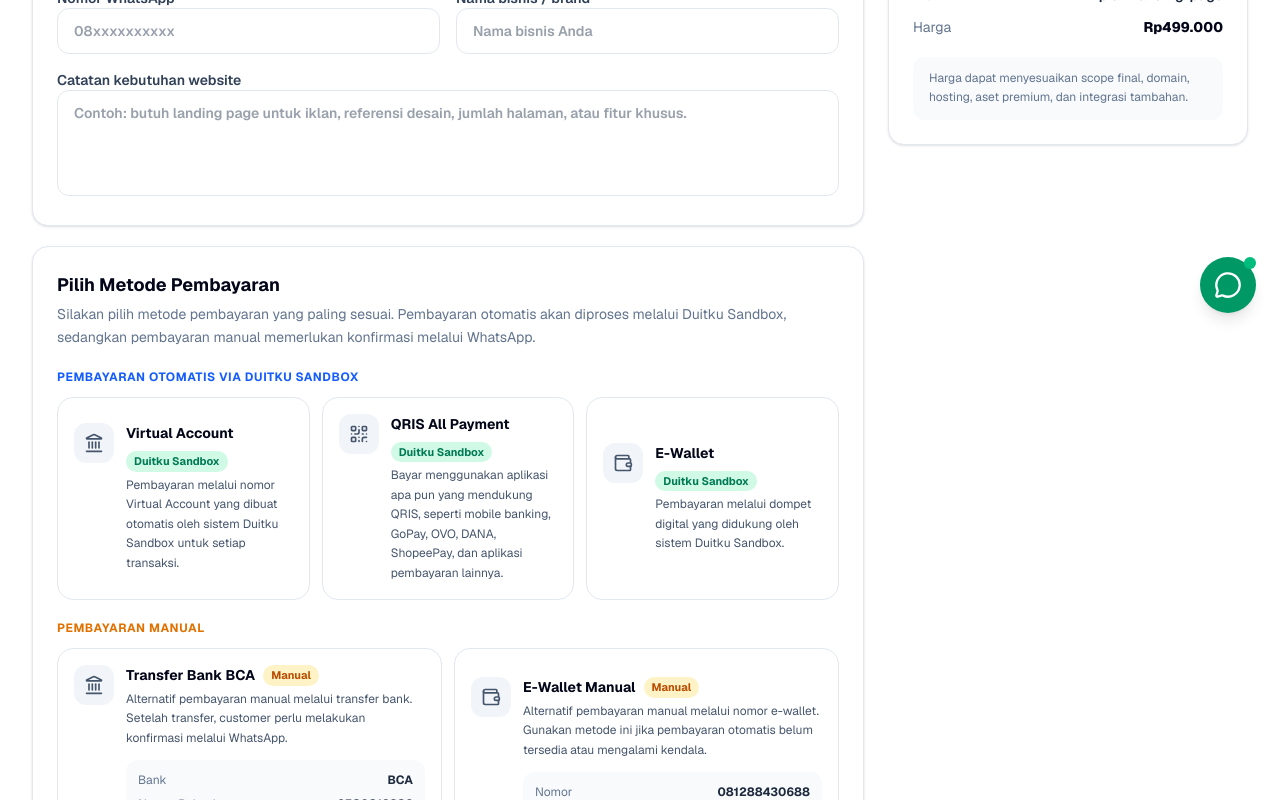
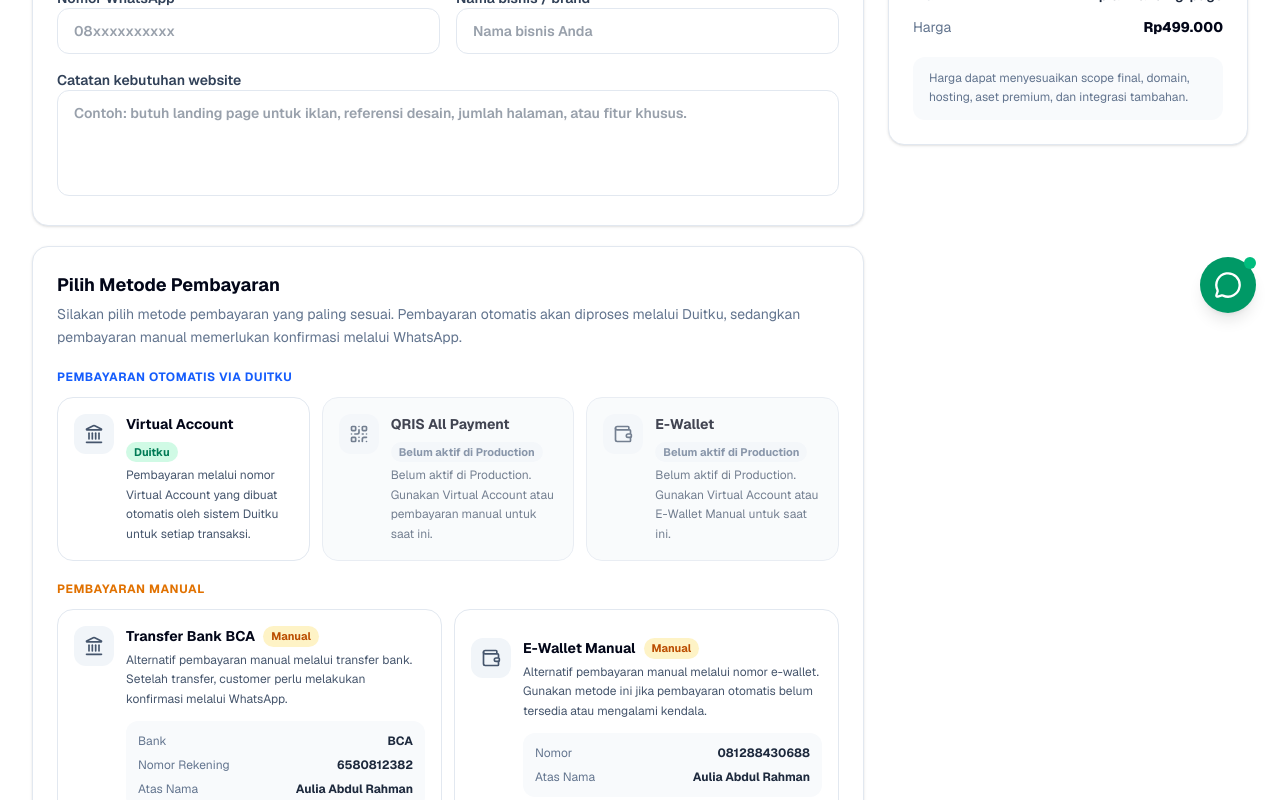
Before and after one commit to aul-ar/digital-carroll-base, a Next.js app: page /checkout in a window 1280 px wide. Shown: the part 463-1263 px from the top of the page. Built offline with nearby package versions, Linux system fonts and the light colour scheme.

Commit message:
Duitku production working

```diff
--- a/src/app/api/duitku/create-transaction/route.ts
+++ b/src/app/api/duitku/create-transaction/route.ts
@@ -1,5 +1,5 @@
 import {
-  buildDuitkuInquirySignature,
+  buildDuitkuCreateInvoiceSignature,
   createMerchantOrderId,
   DuitkuTransactionPayload,
   getDuitkuConfig,
@@ -15,7 +15,7 @@ type DuitkuErrorCode =
   | "UNKNOWN_ERROR"
   | "VALIDATION_ERROR";
 
-interface DuitkuInquiryResponse {
+interface DuitkuCreateInvoiceResponse {
   merchantCode?: string;
   reference?: string;
   paymentUrl?: string;
@@ -31,18 +31,18 @@ async function readDuitkuResponse(response: Response) {
   const text = await response.text();
 
   if (!text) {
-    return {} as DuitkuInquiryResponse;
+    return {} as DuitkuCreateInvoiceResponse;
   }
 
   try {
-    return JSON.parse(text) as DuitkuInquiryResponse;
+    return JSON.parse(text) as DuitkuCreateInvoiceResponse;
   } catch {
     return { statusMessage: text };
   }
 }
 
-function getSafeStatusMessage(response: DuitkuInquiryResponse) {
-  return response.statusMessage ?? response.Message ?? "Duitku Sandbox tidak mengembalikan pesan detail.";
+function getSafeStatusMessage(response: DuitkuCreateInvoiceResponse) {
+  return response.statusMessage ?? response.Message ?? "Duitku tidak mengembalikan pesan detail.";
 }
 
 function logDuitkuError(input: {
@@ -53,7 +53,7 @@ function logDuitkuError(input: {
   paymentMethod?: string;
   duitkuPaymentMethodCode?: string | null;
 }) {
-  console.error("Duitku Sandbox transaction error", {
+  console.error("Duitku transaction error", {
     code: input.code,
     httpStatus: input.httpStatus,
     statusMessage: input.statusMessage,
@@ -82,7 +82,7 @@ export async function POST(request: Request) {
         {
           success: false,
           code: "MISSING_DUITKU_ENV",
-          message: "Konfigurasi Duitku Sandbox belum lengkap di server.",
+          message: "Konfigurasi Duitku belum lengkap di server.",
         },
         { status: 500 }
       );
@@ -103,7 +103,7 @@ export async function POST(request: Request) {
         {
           success: false,
           code: "INVALID_PAYMENT_METHOD",
-          message: "Metode pembayaran tidak dapat diproses melalui Duitku Sandbox.",
+          message: "Metode pembayaran ini belum aktif di Duitku Production.",
         },
         { status: 400 }
       );
@@ -113,7 +113,7 @@ export async function POST(request: Request) {
       return Response.json({
         success: true,
         provider: "duitku",
-        environment: "sandbox-mock",
+        environment: "mock",
         data: {
           reference: `MOCK-${merchantOrderId}`,
           paymentUrl: null,
@@ -128,15 +128,14 @@ export async function POST(request: Request) {
     const returnUrl = `${config.siteUrl}/payment/pending?invoiceId=${encodeURIComponent(payload.invoiceId)}`;
     const productDetails = `Digital Carroll Base - ${payload.packageName}`;
     const phoneNumber = normalizePhoneNumber(payload.customerWhatsapp);
-    const signature = buildDuitkuInquirySignature({
+    const timestamp = Date.now().toString();
+    const signature = buildDuitkuCreateInvoiceSignature({
       merchantCode: config.merchantCode,
-      merchantOrderId,
-      amount: payload.amount,
+      timestamp,
       apiKey: config.apiKey,
     });
 
     const duitkuPayload = {
-      merchantCode: config.merchantCode,
       paymentAmount: payload.amount,
       paymentMethod: duitkuPaymentMethodCode,
       merchantOrderId,
@@ -160,26 +159,29 @@ export async function POST(request: Request) {
       },
       callbackUrl,
       returnUrl,
-      signature,
       expiryPeriod: 60,
     };
 
-    const duitkuResponse = await fetch(`${config.sandboxBaseUrl}/webapi/api/merchant/v2/inquiry`, {
+    const duitkuResponse = await fetch(`${config.baseUrl}/api/merchant/createInvoice`, {
       method: "POST",
-      headers: { "Content-Type": "application/json" },
+      headers: {
+        "Content-Type": "application/json",
+        "x-duitku-signature": signature,
+        "x-duitku-timestamp": timestamp,
+        "x-duitku-merchantcode": config.merchantCode,
+      },
       body: JSON.stringify(duitkuPayload),
       cache: "no-store",
     });
 
     const duitkuData = await readDuitkuResponse(duitkuResponse);
-    const hasPaymentInstruction = Boolean(duitkuData.paymentUrl || duitkuData.vaNumber || duitkuData.qrString);
-    const isSuccess = duitkuResponse.ok && duitkuData.statusCode === "00";
+    const isSuccess = duitkuResponse.ok && duitkuData.statusCode === "00" && Boolean(duitkuData.paymentUrl);
 
-    if (isSuccess && hasPaymentInstruction) {
+    if (isSuccess) {
       return Response.json({
         success: true,
         provider: "duitku",
-        environment: "sandbox",
+        environment: "production",
         data: {
           reference: duitkuData.reference,
           paymentUrl: duitkuData.paymentUrl,
@@ -207,8 +209,9 @@ export async function POST(request: Request) {
       {
         success: false,
         code: "DUITKU_REQUEST_FAILED",
-        message: "Gagal membuat transaksi Duitku Sandbox.",
+        message: "Gagal membuat transaksi Duitku.",
         detail: getSafeStatusMessage(duitkuData),
+        duitkuResponse: duitkuData,
       },
       { status: duitkuResponse.ok ? 400 : 500 }
     );
@@ -221,7 +224,7 @@ export async function POST(request: Request) {
       {
         success: false,
         code: "UNKNOWN_ERROR",
-        message: "Gagal membuat transaksi Duitku Sandbox.",
+        message: "Gagal membuat transaksi Duitku.",
       },
       { status: 500 }
     );
--- a/src/components/CheckoutClient.tsx
+++ b/src/components/CheckoutClient.tsx
@@ -13,6 +13,7 @@ interface DuitkuCreateTransactionResponse {
   success: boolean;
   code?: string;
   message?: string;
+  detail?: string;
   data?: {
     reference?: string;
     paymentUrl?: string;
@@ -34,6 +35,8 @@ interface PaymentOption {
   title: string;
   description: string;
   icon: typeof CreditCard;
+  badgeLabel?: string;
+  disabled?: boolean;
   details?: {
     label: string;
     value: string;
@@ -45,21 +48,25 @@ const automaticPaymentOptions: PaymentOption[] = [
     id: "virtual_account",
     title: "Virtual Account",
     description:
-      "Pembayaran melalui nomor Virtual Account yang dibuat otomatis oleh sistem Duitku Sandbox untuk setiap transaksi.",
+      "Pembayaran melalui nomor Virtual Account yang dibuat otomatis oleh sistem Duitku untuk setiap transaksi.",
     icon: Landmark,
   },
   {
     id: "qris",
     title: "QRIS All Payment",
     description:
-      "Bayar menggunakan aplikasi apa pun yang mendukung QRIS, seperti mobile banking, GoPay, OVO, DANA, ShopeePay, dan aplikasi pembayaran lainnya.",
+      "Belum aktif di Production. Gunakan Virtual Account atau pembayaran manual untuk saat ini.",
     icon: QrCode,
+    badgeLabel: "Belum aktif di Production",
+    disabled: true,
   },
   {
     id: "ewallet",
     title: "E-Wallet",
-    description: "Pembayaran melalui dompet digital yang didukung oleh sistem Duitku Sandbox.",
+    description: "Belum aktif di Production. Gunakan Virtual Account atau E-Wallet Manual untuk saat ini.",
     icon: Wallet,
+    badgeLabel: "Belum aktif di Production",
+    disabled: true,
   },
 ];
 
@@ -105,20 +112,26 @@ function isManualPayment(method: PaymentMethod | "") {
   return method === "bank_transfer_manual" || method === "ewallet_manual";
 }
 
-function getDuitkuErrorMessage(code?: string) {
+function isAutomaticPaymentActive(method: PaymentMethod) {
+  return method === "virtual_account";
+}
+
+function getDuitkuErrorMessage(code?: string, serverMessage?: string, detail?: string) {
   if (code === "MISSING_DUITKU_ENV") {
-    return "Konfigurasi Duitku Sandbox belum lengkap. Periksa Environment Variables di Vercel.";
+    return "Konfigurasi Duitku belum lengkap. Periksa Environment Variables di Vercel.";
   }
 
   if (code === "INVALID_PAYMENT_METHOD") {
-    return "Metode pembayaran ini belum tersedia untuk integrasi Duitku Sandbox.";
+    return serverMessage || "Metode pembayaran ini belum aktif di Duitku Production.";
   }
 
   if (code === "DUITKU_REQUEST_FAILED") {
-    return "Duitku Sandbox menolak transaksi. Periksa konfigurasi channel pembayaran atau signature.";
+    const baseMessage = "Duitku menolak transaksi. Periksa konfigurasi channel pembayaran atau signature.";
+
+    return detail ? `${baseMessage} Detail: ${detail}` : baseMessage;
   }
 
-  return "Gagal menyiapkan transaksi Duitku Sandbox. Silakan coba lagi.";
+  return serverMessage || "Gagal menyiapkan transaksi Duitku. Silakan coba lagi.";
 }
 
 interface CheckoutClientProps {
@@ -220,7 +233,7 @@ export function CheckoutClient({ initialPlanId }: CheckoutClientProps) {
       const transaction = (await response.json()) as DuitkuCreateTransactionResponse;
 
       if (!response.ok || !transaction.success) {
-        setPaymentError(getDuitkuErrorMessage(transaction.code));
+        setPaymentError(getDuitkuErrorMessage(transaction.code, transaction.message, transaction.detail));
         setIsProcessing(false);
         return;
       }
@@ -287,23 +300,37 @@ export function CheckoutClient({ initialPlanId }: CheckoutClientProps) {
       return;
     }
 
+    if (!isAutomaticPaymentActive(method)) {
+      setPaymentError("Metode pembayaran ini belum aktif di Duitku Production.");
+      return;
+    }
+
     handleAutomaticPayment(method);
   }
 
   function renderPaymentCard(option: PaymentOption) {
     const Icon = option.icon;
     const selected = selectedPaymentMethod === option.id;
+    const badgeLabel = option.badgeLabel ?? (isManualPayment(option.id) ? "Manual" : "Duitku");
+    const badgeClassName = option.disabled
+      ? "bg-slate-100 text-slate-500 dark:bg-slate-800 dark:text-slate-300"
+      : isManualPayment(option.id)
+        ? "bg-amber-100 text-amber-700 dark:bg-amber-950/40 dark:text-amber-300"
+        : "bg-emerald-100 text-emerald-700 dark:bg-emerald-950/40 dark:text-emerald-300";
 
     return (
       <button
         key={option.id}
         type="button"
+        disabled={option.disabled}
         onClick={() => {
           setSelectedPaymentMethod(option.id);
           setPaymentError("");
         }}
         className={`w-full rounded-2xl border p-4 text-left transition ${
-          selected
+          option.disabled
+            ? "cursor-not-allowed border-slate-200 bg-slate-50 opacity-75 dark:border-slate-800 dark:bg-slate-900"
+            : selected
             ? "border-blue-500 bg-blue-50/80 ring-4 ring-blue-500/10 dark:bg-blue-950/25"
             : "border-slate-200 bg-white hover:border-slate-300 dark:border-slate-800 dark:bg-slate-950 dark:hover:border-slate-700"
         }`}
@@ -321,14 +348,8 @@ export function CheckoutClient({ initialPlanId }: CheckoutClientProps) {
           <div className="min-w-0">
             <div className="flex flex-wrap items-center gap-2">
               <h3 className="text-sm font-bold text-slate-950 dark:text-white">{option.title}</h3>
-              <span
-                className={`rounded-full px-2 py-0.5 text-[11px] font-bold ${
-                  isManualPayment(option.id)
-                    ? "bg-amber-100 text-amber-700 dark:bg-amber-950/40 dark:text-amber-300"
-                    : "bg-emerald-100 text-emerald-700 dark:bg-emerald-950/40 dark:text-emerald-300"
-                }`}
-              >
-                {isManualPayment(option.id) ? "Manual" : "Duitku Sandbox"}
+              <span className={`rounded-full px-2 py-0.5 text-[11px] font-bold ${badgeClassName}`}>
+                {badgeLabel}
               </span>
             </div>
             <p className="mt-1 text-xs leading-relaxed text-slate-600 dark:text-slate-300">{option.description}</p>
@@ -430,14 +451,14 @@ export function CheckoutClient({ initialPlanId }: CheckoutClientProps) {
           <div className="mb-5">
             <h2 className="text-lg font-bold text-slate-950 dark:text-white">Pilih Metode Pembayaran</h2>
             <p className="mt-1 text-sm leading-relaxed text-slate-500 dark:text-slate-400">
-              Silakan pilih metode pembayaran yang paling sesuai. Pembayaran otomatis akan diproses melalui Duitku Sandbox, sedangkan pembayaran manual memerlukan konfirmasi melalui WhatsApp.
+              Silakan pilih metode pembayaran yang paling sesuai. Pembayaran otomatis akan diproses melalui Duitku, sedangkan pembayaran manual memerlukan konfirmasi melalui WhatsApp.
             </p>
           </div>
 
           <div className="space-y-5">
             <div>
               <p className="mb-3 text-xs font-bold uppercase tracking-wider text-blue-600 dark:text-blue-400">
-                Pembayaran Otomatis via Duitku Sandbox
+                Pembayaran Otomatis via Duitku
               </p>
               <div className="grid gap-3 md:grid-cols-3">{automaticPaymentOptions.map(renderPaymentCard)}</div>
             </div>
--- a/src/components/FAQSection.tsx
+++ b/src/components/FAQSection.tsx
@@ -19,7 +19,7 @@ export const FAQSection: React.FC = () => {
     },
     {
       question: "Metode pembayaran apa saja yang tersedia?",
-      answer: "Website mendukung pilihan pembayaran otomatis melalui Virtual Account, QRIS All Payment, dan E-Wallet melalui integrasi Duitku Sandbox. Pembayaran manual melalui transfer bank dan e-wallet juga tersedia sebagai alternatif."
+      answer: "Website mendukung pembayaran otomatis melalui Virtual Account via Duitku. QRIS All Payment dan E-Wallet otomatis belum aktif di Production, sementara pembayaran manual melalui transfer bank dan e-wallet tetap tersedia sebagai alternatif."
     },
     {
       question: "Apakah saya tetap bisa konsultasi lewat WhatsApp?",
--- a/src/components/InvoiceDocument.tsx
+++ b/src/components/InvoiceDocument.tsx
@@ -193,7 +193,7 @@ export function InvoiceDocument({ invoice }: { invoice: Invoice }) {
               {invoice.qrString && (
                 <div>
                   <p className="text-xs font-bold uppercase tracking-wider text-blue-600 dark:text-blue-300">QRIS</p>
-                  <p className="mt-1 font-semibold text-slate-900 dark:text-white">QRIS tersedia dari transaksi Duitku Sandbox.</p>
+                  <p className="mt-1 font-semibold text-slate-900 dark:text-white">QRIS tersedia dari transaksi Duitku.</p>
                 </div>
               )}
               {invoice.providerPaymentUrl && invoice.paymentStatus === "pending" && (
--- a/src/lib/invoice.ts
+++ b/src/lib/invoice.ts
@@ -50,9 +50,9 @@ export const manualPaymentDetails = {
 };
 
 export const paymentMethodLabels: Record<PaymentMethod, string> = {
-  virtual_account: "Virtual Account via Duitku Sandbox",
-  qris: "QRIS All Payment via Duitku Sandbox",
-  ewallet: "E-Wallet via Duitku Sandbox",
+  virtual_account: "Virtual Account via Duitku",
+  qris: "QRIS All Payment via Duitku",
+  ewallet: "E-Wallet via Duitku",
   bank_transfer_manual: "Transfer Bank BCA Manual",
   ewallet_manual: "E-Wallet Manual",
 };
```
Also changed, not shown: src/lib/duitku.ts (+27 -21 lines).
